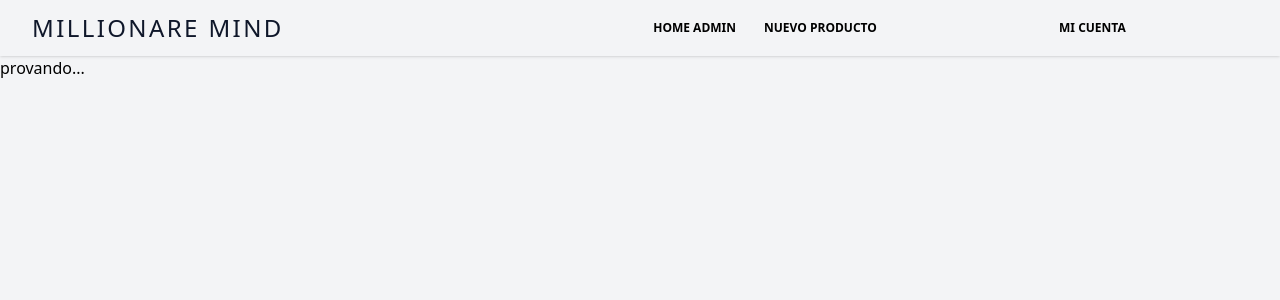
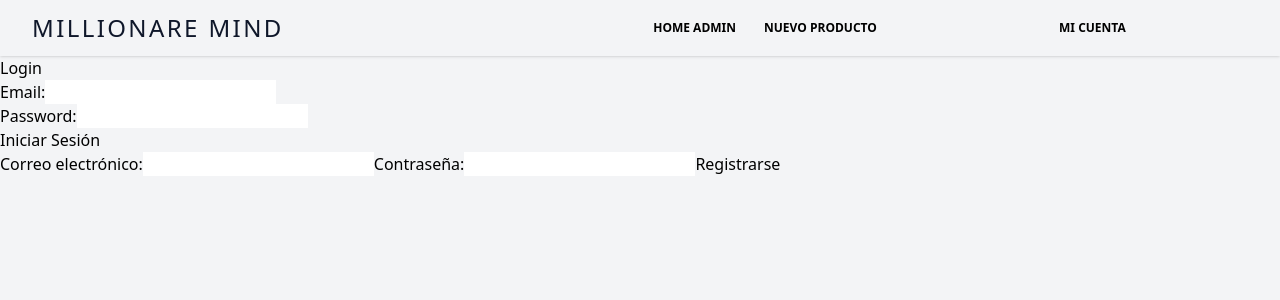
Before and after one commit to JonatanBustamante1111/app-mayorista, a React (Vite) app: page /login in a window 1280 px wide. Shown: the top 300 px of the page. Built offline with nearby package versions, Linux system fonts and the light colour scheme.

Commit message:
termine el fucking login git add .git add .! vida digna del recuerdogit add .

```diff
--- a/src/context/CartContext.jsx
+++ b/src/context/CartContext.jsx
@@ -20,7 +20,7 @@ const CartContextProvider = (props) => {
         agregarCarrito,
         eliminarProducto
       };
-    console.log(carrito)
+
     return (
 
         <CartContext.Provider value={{cart}}>
--- a/src/pages/Login.jsx
+++ b/src/pages/Login.jsx
@@ -1,7 +1,79 @@
-import React from 'react'
+import { useState } from "react";
+import { signInWithEmailAndPassword } from "firebase/auth";
+import { collection, query, where, getDocs } from "firebase/firestore";
+import { auth, db } from "../utils/firebaseconfig";
+import Registro from "./Registro";
 
-export default function Login() {
+function Login() {
+  const [email, setEmail] = useState("");
+  const [password, setPassword] = useState("");
+
+  const handleSubmit = async (e) => {
+    e.preventDefault();
+    try {
+      // Verifica si el usuario existe en Firebase
+      const userCredential = await signInWithEmailAndPassword(
+        auth,
+        email,
+        password
+      );
+      const user = userCredential.user;
+      const uid = user.uid;
+      const usuariosRef = collection(db, "usuarios");
+      const q = query(usuariosRef, where("uid", "==", uid));
+      const querySnapshot = await getDocs(q);
+      if (querySnapshot.empty) {
+        console.log("Usuario no encontrado");
+        return;
+      }
+
+      // Verifica el rol del usuario y redirige a la página correspondiente
+      const usuario = querySnapshot.docs[0].data();
+      if (usuario.rol === "cliente") {
+        console.log("Bienvenido cliente");
+        // redireccionar a la pagina de cliente
+      } else if (usuario.rol === "admin") {
+        console.log("Bienvenido administrador");
+        // redireccionar a la pagina de administrador
+      }
+    } catch (error) {
+      console.error(error);
+    }
+    clearState();
+  };
+  const clearState = () => {
+    setEmail('')
+    setPassword('')
+  }
   return (
-    <div>provando...</div>
-  )
+    <>
+    <div>
+      <h2>Login</h2>
+      <form onSubmit={handleSubmit}>
+        <label>
+          Email:
+          <input
+            type="email"
+            value={email}
+            onChange={(e) => setEmail(e.target.value)}
+          />
+        </label>
+        <br />
+        <label>
+          Password:
+          <input
+            type="password"
+            value={password}
+            onChange={(e) => setPassword(e.target.value)}
+          />
+        </label>
+        <br />
+        <button type="submit">Iniciar Sesión</button>
+      </form>
+    </div>
+    <Registro/>
+    </>
+  );
 }
+
+export default Login;
--- /dev/null
+++ b/src/pages/Registro.jsx
@@ -0,0 +1,48 @@
+import { useState } from 'react';
+import { createUserWithEmailAndPassword } from 'firebase/auth';
+import { collection, addDoc } from 'firebase/firestore';
+import { auth, db } from '../utils/firebaseconfig';
+
+function Registro() {
+  const [email, setEmail] = useState('');
+  const [password, setPassword] = useState('');
+
+  const handleSubmit = async (e) => {
+    e.preventDefault();
+    try {
+      // Crea un nuevo usuario con el rol "cliente"
+      const userCredential = await createUserWithEmailAndPassword(auth, email, password);
+      const user = userCredential.user;
+      const uid = user.uid;
+      const userDocRef = await addDoc(collection(db, "usuarios"), {
+        uid,
+        email,
+        password,
+        rol: 'cliente',
+      });
+      console.log("Usuario registrado con ID: ", userDocRef.id);
+    } catch (error) {
+      console.log(error);
+    }
+    clearState()
+  };
+  const clearState = () => {
+    setEmail('')
+    setPassword('')
+  }
+  return (
+    <form onSubmit={handleSubmit}>
+      <label>
+        Correo electrónico:
+        <input type="email" value={email} onChange={(e) => setEmail(e.target.value)} />
+      </label>
+      <label>
+        Contraseña:
+        <input type="password" value={password} onChange={(e) => setPassword(e.target.value)} />
+      </label>
+      <button type="submit">Registrarse</button>
+    </form>
+  );
+}
+
+export default Registro;
--- a/src/utils/firebaseconfig.jsx
+++ b/src/utils/firebaseconfig.jsx
@@ -1,7 +1,10 @@
 // Import the functions you need from the SDKs you need
 import { initializeApp } from "firebase/app";
 import { getFirestore } from 'firebase/firestore'
+import { getAnalytics } from "firebase/analytics";
 import { getStorage } from "firebase/storage";
+import { getAuth } from "firebase/auth";
+
 // TODO: Add SDKs for Firebase products that you want to use
 // https://firebase.google.com/docs/web/setup#available-libraries
 
@@ -11,14 +14,14 @@ const firebaseConfig = {
   apiKey: "AIzaSyDftvRqoK-qb8H5N7uXn7l2_ufUA4mccfQ",
   authDomain: "app-mayorista-9cd45.firebaseapp.com",
   projectId: "app-mayorista-9cd45",
+  storageBucket: "app-mayorista-9cd45.appspot.com",
   messagingSenderId: "438306126681",
   appId: "1:438306126681:web:a5d96cce7fbc8f51062a48",
-  measurementId: "G-9NYZRVW2BK",
-  storageBucket:'gs://app-mayorista-9cd45.appspot.com'
+  measurementId: "G-9NYZRVW2BK"
 };
 
 // Initialize Firebase
-const app = initializeApp(firebaseConfig);
+export const app = initializeApp(firebaseConfig);
 export const db = getFirestore(app)
 export const storage = getStorage(app);
-//const analytics = getAnalytics(app);
+export const auth = getAuth(app);
```
